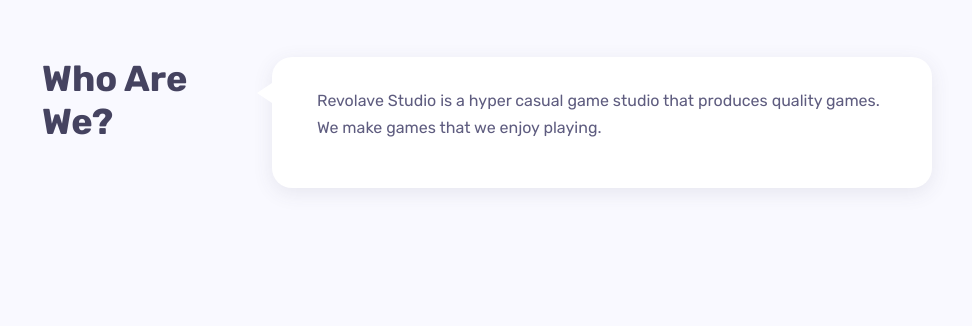
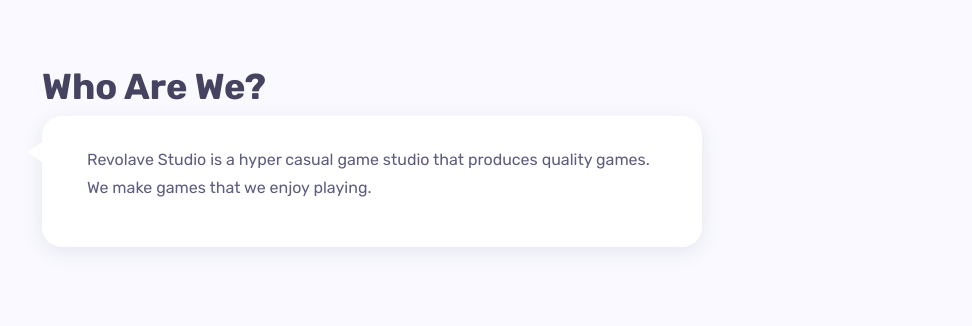
Before and after one commit to TolCe/Website, a plain HTML site: page index.html in a window 1280 px wide. Shown: the part 956-1282 px from the top of the page, without its empty margins (153-1125 px from the left). Drawn offline with nearby package versions, Linux system fonts and the light colour scheme; files whose address does not match are found by name.

Commit message:
About modifications

```diff
--- a/index.html
+++ b/index.html
@@ -161,9 +161,9 @@
 
 			<div class="row">
 
-				<div class="col-md-3">
+				<div class="col-md-8">
 					<div class="text-center text-md-left">
-						<h1 class="mb-2 mt-0">Who Are We?</h1>
+						<h1 class="mb-2 mt-2">Who Are We?</h1>
 					</div>
 					<div class="spacer d-md-none d-lg-none" data-height="30"></div>
 				</div>
```
